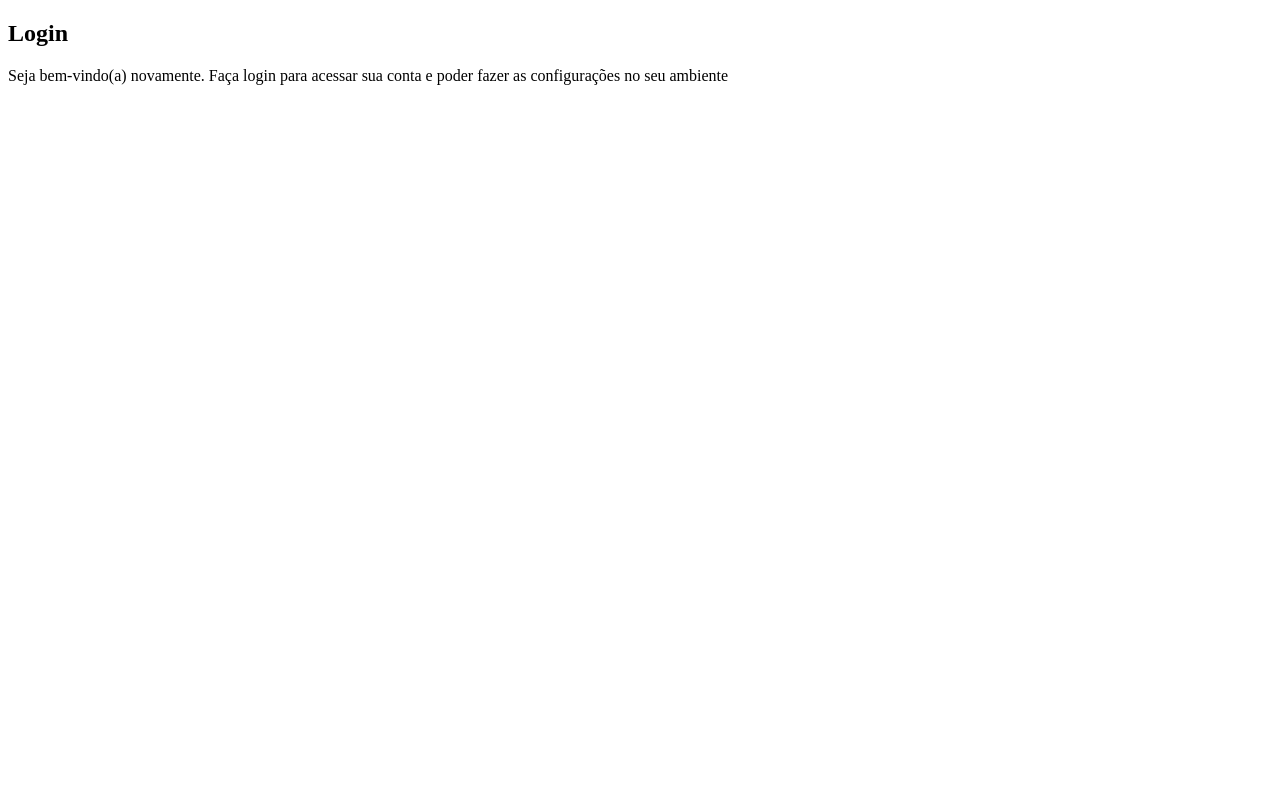
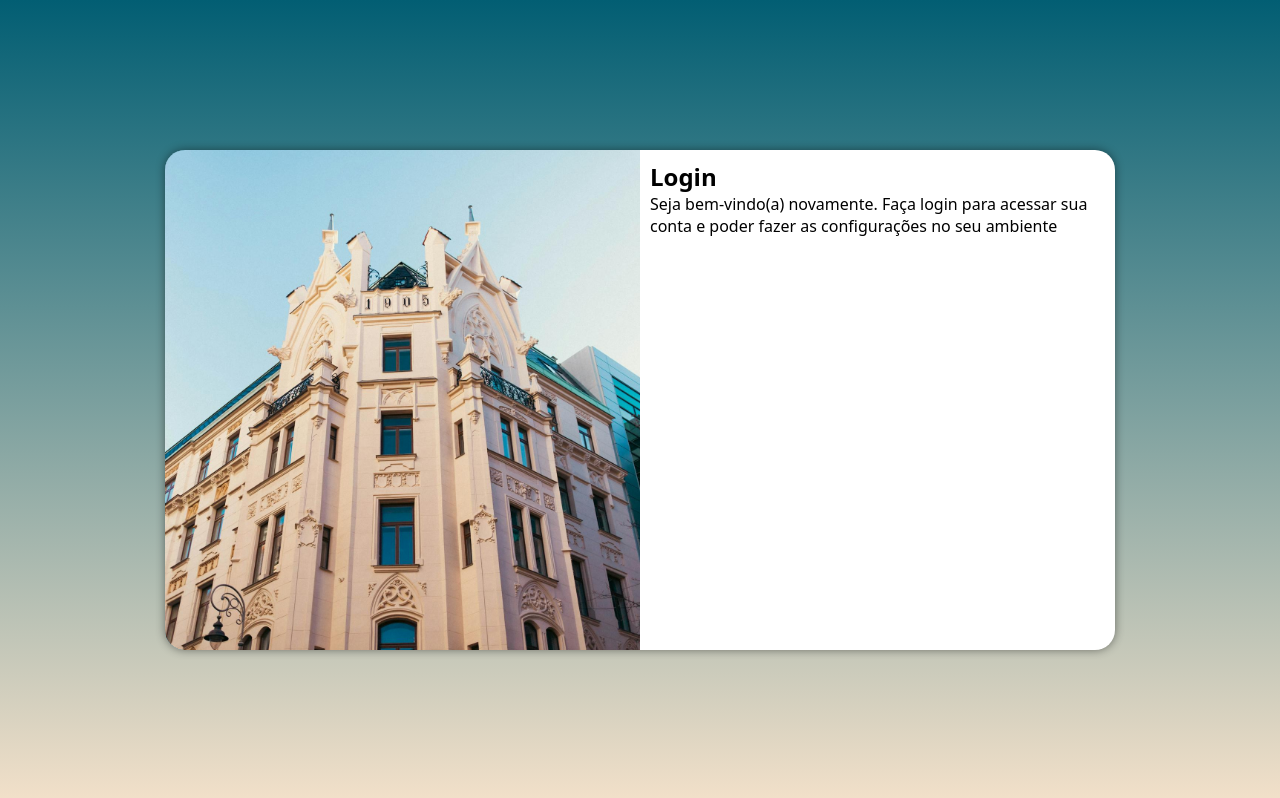
Before and after one commit to WanaPepe/projeto-login, a plain HTML site: page index.html in a window 1280 px wide. Drawn offline with Linux system fonts and the light colour scheme.

Commit message:
es005 mq

```diff
--- /dev/null
+++ b/estilos/media-query.css
@@ -0,0 +1,45 @@
+@charset "UTF-8";
+
+@media screen and (min-width: 768px) and (max-width: 992px) {
+    body {
+        background-image: linear-gradient(to top, #F2E0C9, #025E73);
+    }
+
+    section#login {
+        width: 80vw;
+
+    }
+}
+
+section#login > div.imagem {
+    float: left;
+    width: 30%;
+    height: 100%;
+}
+
+section#login > div.formulario {
+    float: right;
+    width: 70%;
+
+}
+
+@media screen and (min-width: 992px) {
+    body {
+        background-image: linear-gradient(to top, #F2E0C9, #025E73);
+    }
+
+    section#login {
+        width: 950px;
+    }
+
+    section#login > div.imagem {
+        float: left;
+        width: 50%;
+        height: 100%;
+    }
+
+    section#login > div.formulario {
+        float:right;
+        width: 50%;
+    }
+}
--- a/estilos/style.css
+++ b/estilos/style.css
@@ -3,7 +3,58 @@
 /*
     Paleta de cores
     Azul: #025E73
+    Azul claro: #8FCBD9
     Marrom: #BF9A84
     Verde: #04BFBF
     Bege: #F2E0C9
 */
+
+* {
+    font-family: system-ui, -apple-system, BlinkMacSystemFont, 'Segoe UI', Roboto, Oxygen, Ubuntu, Cantarell, 'Open Sans', 'Helvetica Neue', sans-serif;
+    padding: 0px;
+    margin: 0px;
+    box-sizing: border-box;
+}
+
+body, html {
+    background-color: #025E73;
+    height: 100vh;
+    width: 100vw;
+}
+
+main {
+    height: 100vh;
+    width: 100vw;
+    position: relative;
+}
+
+section#login {
+    position: absolute;
+    top: 50%;
+    left: 50%;
+    transform: translate(-50%, -50%);
+
+    background-color: white;
+    width: 250px;
+    height: 500px;
+    border-radius: 20px;
+    overflow: hidden;
+    box-shadow: 0px 0px 10px rgba(0, 0, 0, 0.456);
+
+    transition: width 0.3s, height 0.3s;
+    transition-timing-function: ease;
+}
+
+section#login > div.imagem {
+    display: block;
+    background: #025E73 url(../imagens/pexels-eugenia-sol.jpg) no-repeat;
+    height: 200px;
+    background-size: cover;
+    background-position: center center;
+
+}
+
+section#login > div.formulario {
+    display: block;
+    padding: 10px;
+}
--- a/index.html
+++ b/index.html
@@ -4,7 +4,8 @@
     <meta charset="UTF-8">
     <meta name="viewport" content="width=device-width, initial-scale=1.0">
     <title>Login</title>
-    <link rel="stylesheet" href="estilos/style.css">
+    <link rel="stylesheet" href="estilos/style.css" media="all">
+    <link rel="stylesheet" href="estilos/media-query.css">
 </head>
 <body>
     <main>
```
Also changed, not shown: imagens/pexels-eugenia-sol.jpg (renamed from imagens/pexels-eugenia-sol-1769194548-29893434 (1).jpg).
